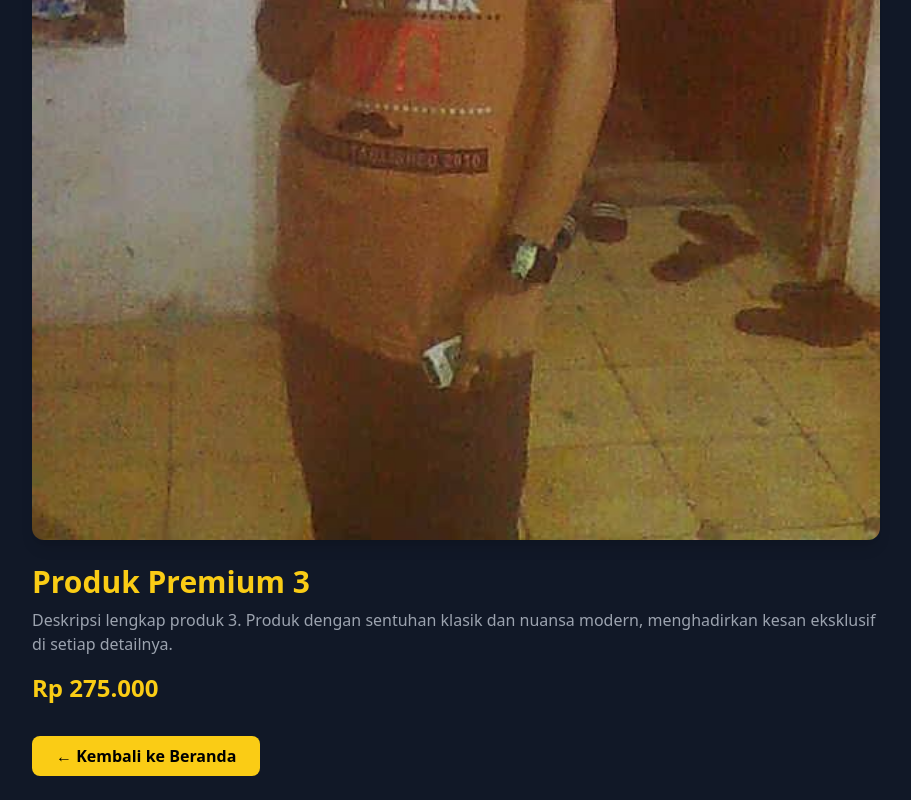
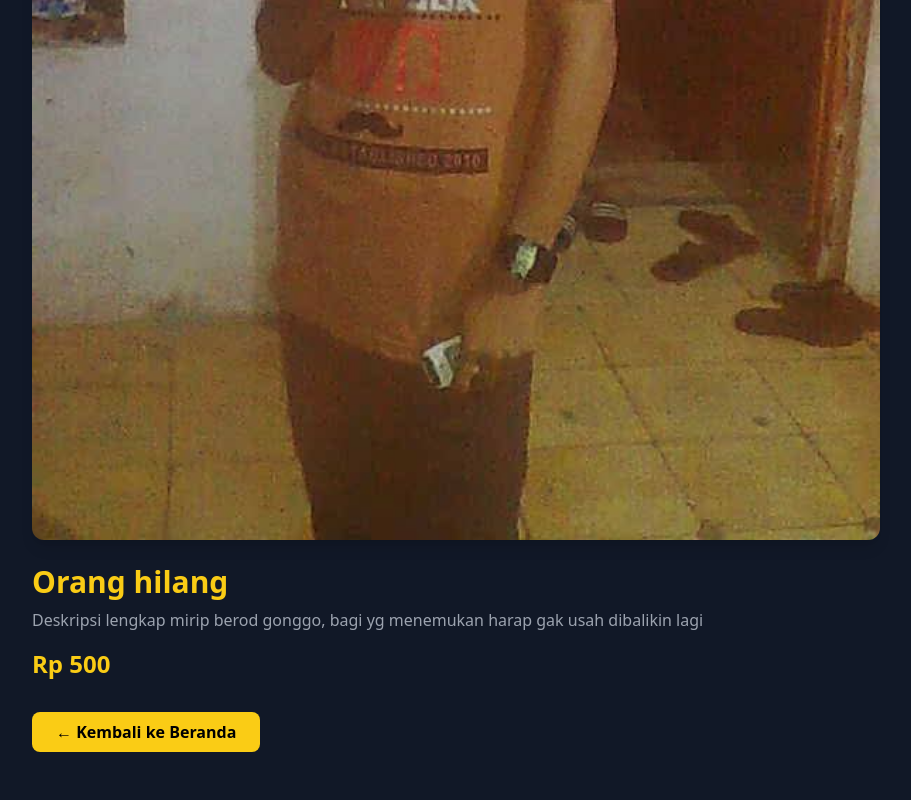
Before and after one commit to megaarcv/shiza, a plain HTML site: page produk3.html in a window 1280 px wide. Shown: the part 699-1499 px from the top of the page, without its empty margins (184-1095 px from the left). After the commit the page ends 1475 px from the top, so only its background shows below. Drawn offline with nearby package versions, Linux system fonts and the light colour scheme.

Commit message:
Update produk3.html

```diff
--- a/produk3.html
+++ b/produk3.html
@@ -8,14 +8,14 @@
 </head>
 <body class="bg-gray-900 text-white font-sans">
   <header class="bg-black py-6 text-center shadow-md">
-    <h1 class="text-3xl font-bold text-yellow-400">Shiza Gallery</h1>
+    <h1 class="text-3xl font-bold text-yellow-400">Dicari orang hilang</h1>
   </header>
 
   <main class="max-w-4xl mx-auto p-6">
     <img src="images/produk3.jpg" alt="Produk 3" class="rounded-xl shadow-lg w-full">
-    <h2 class="mt-6 text-3xl text-yellow-400 font-bold">Produk Premium 3</h2>
-    <p class="text-gray-400 mt-2">Deskripsi lengkap produk 3. Produk dengan sentuhan klasik dan nuansa modern, menghadirkan kesan eksklusif di setiap detailnya.</p>
-    <p class="text-yellow-400 text-2xl font-bold mt-4">Rp 275.000</p>
+    <h2 class="mt-6 text-3xl text-yellow-400 font-bold">Orang hilang</h2>
+    <p class="text-gray-400 mt-2">Deskripsi lengkap mirip berod gonggo, bagi yg menemukan harap gak usah dibalikin lagi</p>
+    <p class="text-yellow-400 text-2xl font-bold mt-4">Rp 500</p>
     <a href="index.html" class="inline-block mt-8 bg-yellow-400 text-black px-6 py-2 rounded-lg font-semibold hover:bg-yellow-300 transition">← Kembali ke Beranda</a>
   </main>
 </body>
```
